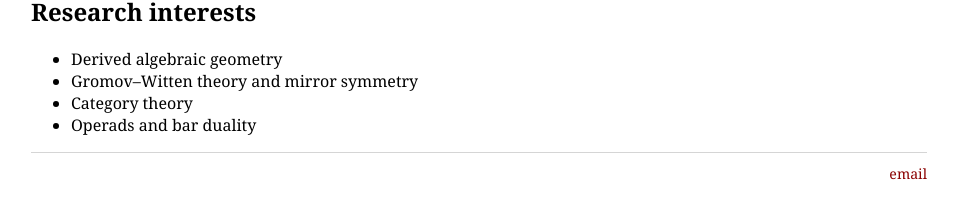
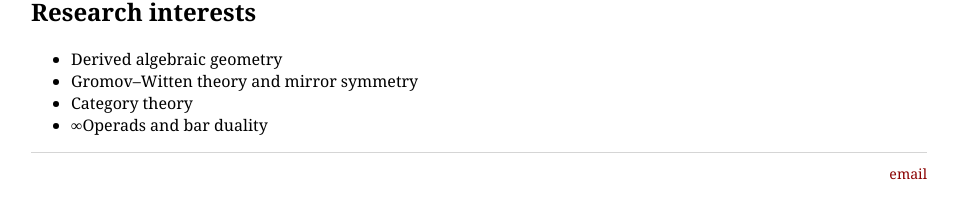
Before and after one commit to dskern/dskern.github.io, a Jekyll site: the page built from index.html, in a window 1280 px wide. Shown: the part 366-585 px from the top of the page, without its empty margins (161-1118 px from the left). Built offline with Jekyll 4.4.1, drawn with Linux system fonts in a browser that asks for light colours.

Commit message:
Update index.html

```diff
--- a/index.html
+++ b/index.html
@@ -13,5 +13,5 @@ title: Home
   <li>Derived algebraic geometry</li>
   <li>Gromov&ndash;Witten theory and mirror symmetry</li>
   <li>Category theory</li>
-  <li>Operads and bar duality</li>
+  <li>&infin;Operads and bar duality</li>
 </ul>
```
